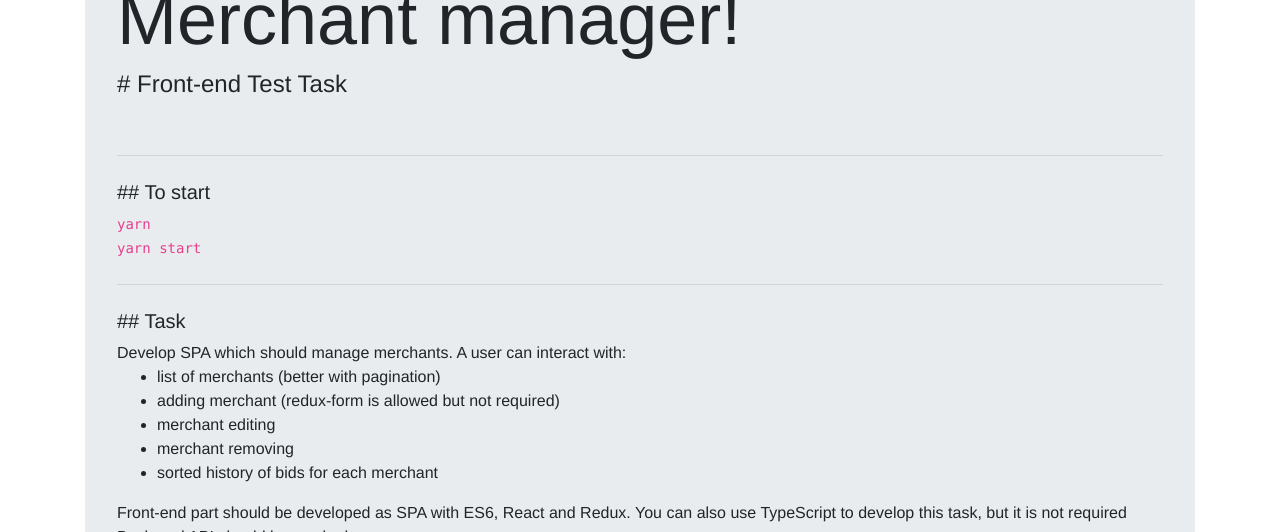
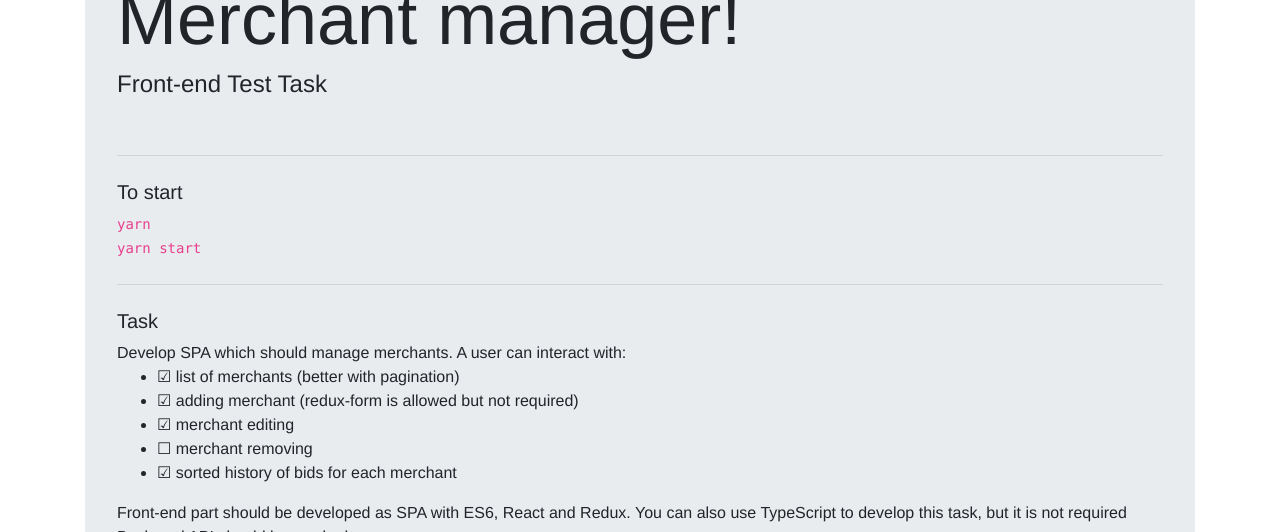
Before and after one commit to Firanolfind/test-task-merchant-manager, a React app: page / in a window 1280 px wide. Shown: the part 268-800 px from the top of the page. Built offline with nearby package versions, Linux system fonts and the light colour scheme; what redux-crud would draw is missing.

Commit message:
index upd.

```diff
--- a/src/scenes/Index.js
+++ b/src/scenes/Index.js
@@ -15,29 +15,29 @@ class Index extends Component {
         <Col xs="12">
           <Jumbotron>
             <h1 className="display-3">Merchant manager!</h1>
-            <h4 className="display-6"># Front-end Test Task</h4>
+            <h4 className="display-6">Front-end Test Task</h4>
             <br/>
             <hr className="my-4" />
-            <h5 className="display-6">## To start</h5>
+            <h5 className="display-6">To start</h5>
             <code>yarn</code>
             <br/>
             <code>yarn start</code>
             <hr className="my-4" />
-            <h5 className="display-6">## Task</h5>
+            <h5 className="display-6">Task</h5>
             <p className="">Develop SPA which should manage merchants. A user can interact with:
               <ul>
-                <li>list of merchants (better with pagination)</li>
-                <li>adding merchant (redux-form is allowed but not required)</li>
-                <li>merchant editing</li>
-                <li>merchant removing</li>
-                <li>sorted history of bids for each merchant</li>
+                <li>☑ list of merchants (better with pagination)</li>
+                <li>☑ adding merchant (redux-form is allowed but not required)</li>
+                <li>☑ merchant editing</li>
+                <li>☐ merchant removing</li>
+                <li>☑ sorted history of bids for each merchant</li>
               </ul>
             </p>
             <p className="">Front-end part should be developed as SPA with ES6, React and Redux.
 You can also use TypeScript to develop this task, but it is not required
 Back-end API should be mocked.</p>
             <hr className="my-4" />
-            <h5 className="display-6">## Data structure example</h5>
+            <h5 className="display-6">Data structure example</h5>
             <br/>
             <pre>
 {`Bid {
```
